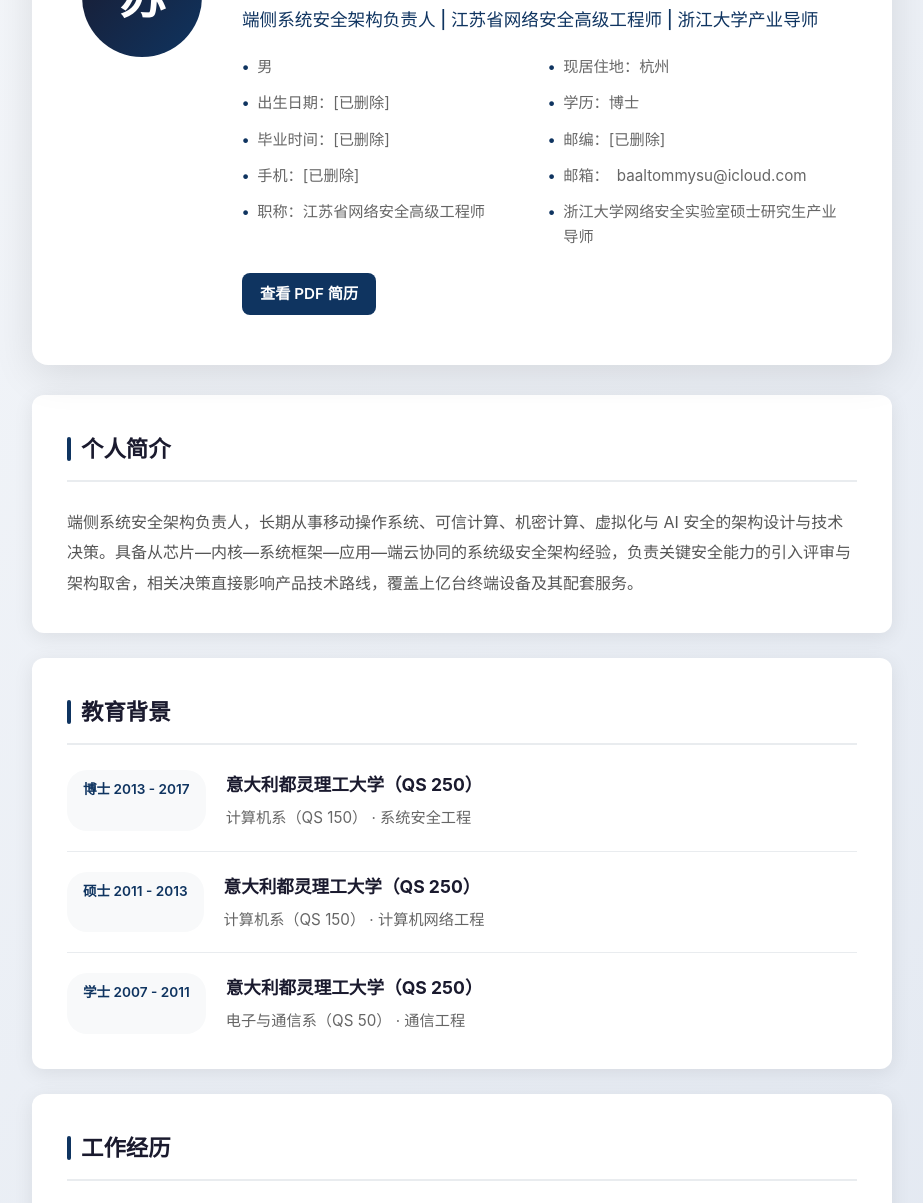
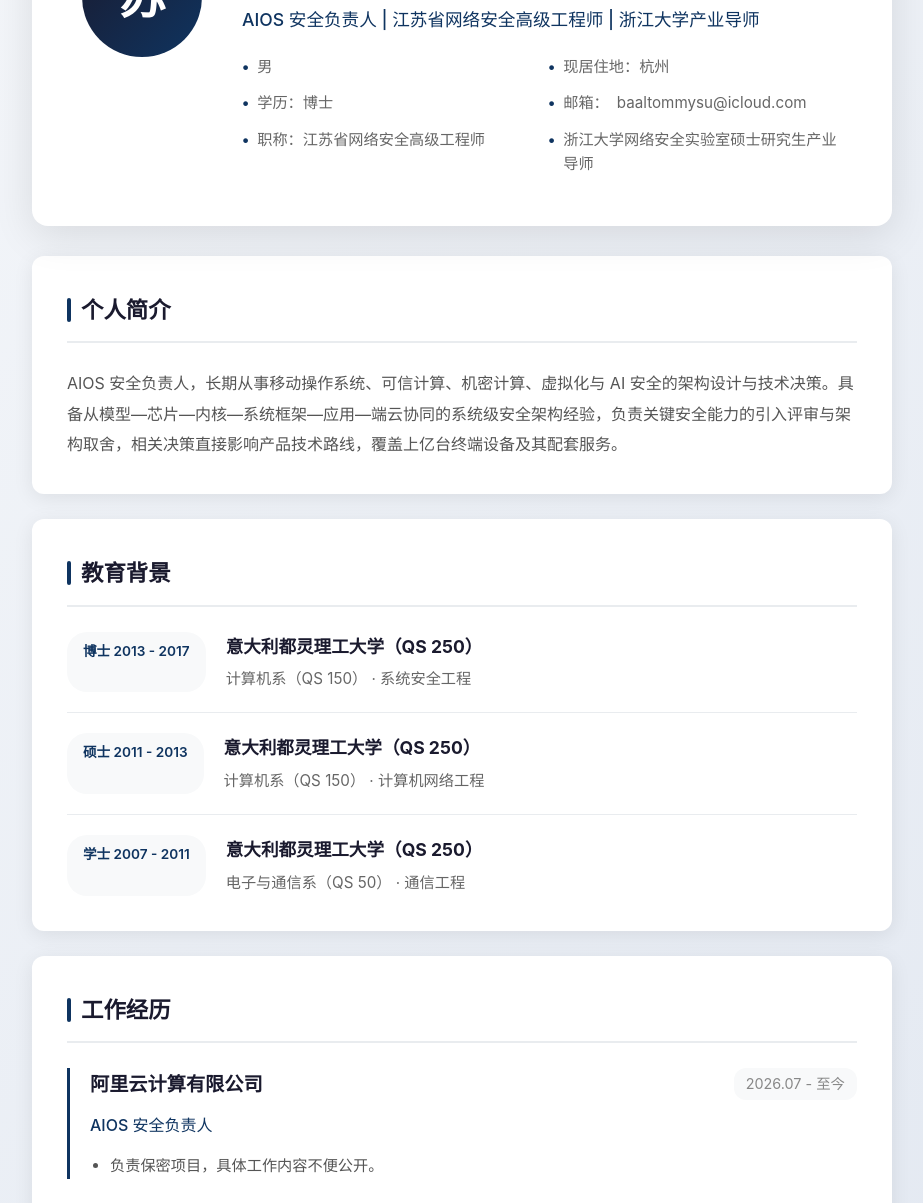
Before and after one commit to baaltommysu/PersonalBlog, a plain HTML site: page resume.html in a window 1280 px wide. Shown: the part 240-1443 px from the top of the page, without its empty margins (178-1101 px from the left). Drawn offline with Linux system fonts and the light colour scheme.

Commit message:
Update public profile and homepage

```diff
--- a/resume.html
+++ b/resume.html
@@ -3,7 +3,7 @@
 <head>
     <meta charset="UTF-8">
     <meta name="viewport" content="width=device-width, initial-scale=1.0">
-    <title>苏涛 | 端侧系统安全架构负责人</title>
+    <title>苏涛 | AIOS 安全负责人</title>
     <style>
         * {
             margin: 0;
@@ -125,28 +125,6 @@
 
         .contact-item a:hover {
             color: var(--highlight);
-        }
-
-        .profile-actions {
-            margin-top: 24px;
-        }
-
-        .download-link {
-            display: inline-flex;
-            align-items: center;
-            justify-content: center;
-            min-height: 40px;
-            padding: 8px 18px;
-            border-radius: 8px;
-            background: var(--highlight);
-            color: white;
-            font-size: 0.95em;
-            font-weight: 600;
-            text-decoration: none;
-        }
-
-        .download-link:hover {
-            background: var(--accent);
         }
 
         /* 内容卡片 */
@@ -462,21 +440,14 @@
                 <div class="avatar">苏</div>
                 <div class="profile-info">
                     <h1 class="name">苏涛</h1>
-                    <p class="title">端侧系统安全架构负责人 | 江苏省网络安全高级工程师 | 浙江大学产业导师</p>
+                    <p class="title">AIOS 安全负责人 | 江苏省网络安全高级工程师 | 浙江大学产业导师</p>
                     <div class="contact-grid">
                         <div class="contact-item">男</div>
                         <div class="contact-item">现居住地：杭州</div>
-                        <div class="contact-item">出生日期：[已删除]</div>
                         <div class="contact-item">学历：博士</div>
-                        <div class="contact-item">毕业时间：[已删除]</div>
-                        <div class="contact-item">邮编：[已删除]</div>
-                        <div class="contact-item">手机：[已删除]</div>
                         <div class="contact-item">邮箱：<a href="mailto:baaltommysu@icloud.com">baaltommysu@icloud.com</a></div>
                         <div class="contact-item">职称：江苏省网络安全高级工程师</div>
                         <div class="contact-item">浙江大学网络安全实验室硕士研究生产业导师</div>
-                    </div>
-                    <div class="profile-actions">
-                        <a class="download-link" href="苏涛简历20260513.pdf" target="_blank" rel="noopener">查看 PDF 简历</a>
                     </div>
                 </div>
             </div>
@@ -486,7 +457,7 @@
         <div class="section-card" id="summary">
             <h2 class="section-title">个人简介</h2>
             <p style="color: #555; line-height: 1.9;">
-                端侧系统安全架构负责人，长期从事移动操作系统、可信计算、机密计算、虚拟化与 AI 安全的架构设计与技术决策。具备从芯片—内核—系统框架—应用—端云协同的系统级安全架构经验，负责关键安全能力的引入评审与架构取舍，相关决策直接影响产品技术路线，覆盖上亿台终端设备及其配套服务。
+                AIOS 安全负责人，长期从事移动操作系统、可信计算、机密计算、虚拟化与 AI 安全的架构设计与技术决策。具备从模型—芯片—内核—系统框架—应用—端云协同的系统级安全架构经验，负责关键安全能力的引入评审与架构取舍，相关决策直接影响产品技术路线，覆盖上亿台终端设备及其配套服务。
             </p>
         </div>
 
@@ -522,8 +493,21 @@
 
             <div class="exp-item">
                 <div class="exp-header">
+                    <span class="exp-company">阿里云计算有限公司</span>
+                    <span class="exp-date">2026.07 - 至今</span>
+                </div>
+                <div class="exp-role">AIOS 安全负责人</div>
+                <div class="exp-desc">
+                    <ul>
+                        <li>负责保密项目，具体工作内容不便公开。</li>
+                    </ul>
+                </div>
+            </div>
+
+            <div class="exp-item">
+                <div class="exp-header">
                     <span class="exp-company">南京维沃软件技术有限公司 (vivo)</span>
-                    <span class="exp-date">2021.08 - 至今</span>
+                    <span class="exp-date">2021.08 - 2026.06</span>
                 </div>
                 <div class="exp-role">安全研究专家 / 端侧系统安全架构负责人</div>
                 <div class="exp-desc">
@@ -626,6 +610,11 @@
             <h2 class="section-title">发表主要论文与成果</h2>
             <ul class="pub-list">
                 <li class="pub-item">
+                    <span class="pub-badge">论文</span>
+                    <div class="pub-title">When Fun Turns Toxic: A First Look at Aggressive Advertising in Mini-games</div>
+                    <div class="pub-meta">P. Chen, G. Hong, Y. Qin, H. Wang, M. Wu, M. Yang, Z. Zhao, Y. Zhu, and T. Su. 35th USENIX Security Symposium (USENIX Security 26), 2026. To appear.</div>
+                </li>
+                <li class="pub-item">
                     <span class="pub-badge">标准</span>
                     <div class="pub-title">T/TAF 310—2025 移动智能终端端侧大模型安全实施指南</div>
                     <div class="pub-meta">移动智能终端端侧大模型安全实施指南团体标准，2025。</div>
```
Also changed, not shown: index.html (+0 -2 lines).
